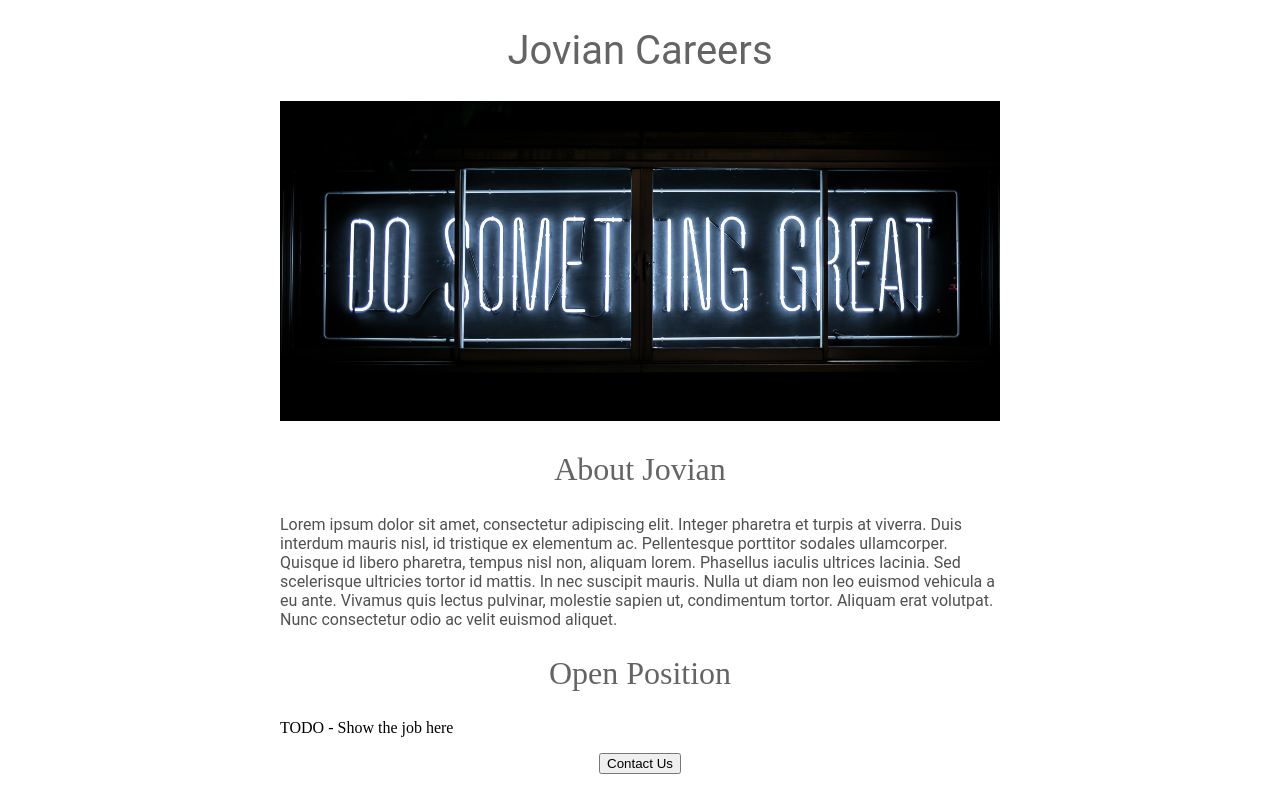
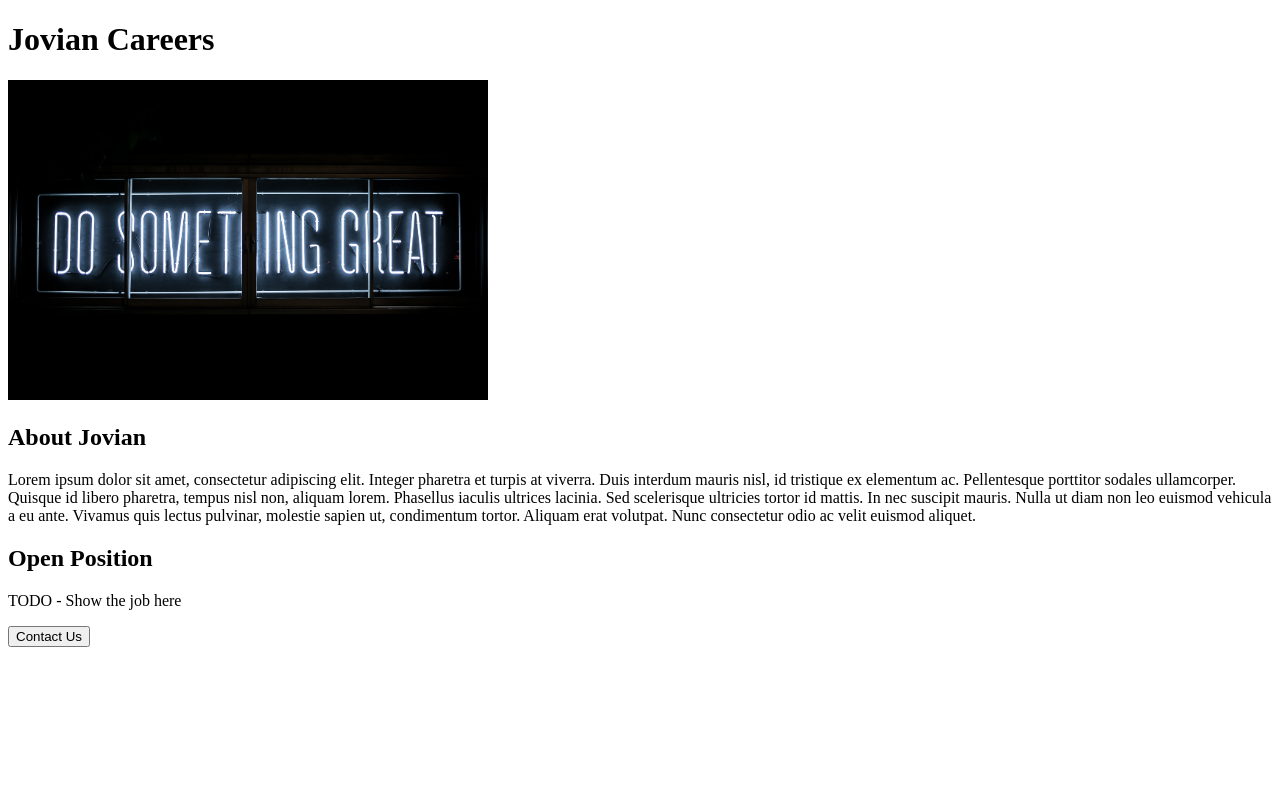
Before and after one commit to dk7cat/flask-tutorial-website, a Flask app: page / in a window 1280 px wide. Run offline with Flask 3, Linux system fonts and the light colour scheme.

Commit message:
delete style css

```diff
--- a/templates/home.html
+++ b/templates/home.html
@@ -1,48 +1,14 @@
 <!DOCTYPE html>
 <html lang="en">
     <head>
-        <meta charset="UTF-8">
         <title>Jovian Careers</title>
-        <style>
-            h1 {
-                font-size: 40px;
-                font-family: Roboto;
-                font-weight: normal;
-                color: rgb(100, 100, 100);
-                text-align: center;
-            }
-
-            #banner {
-                width: 100%;
-                heigth: 368px;
-                object-fit: cover;
-            }
-
-            h2 {
-                font_family: Roboto;
-                font-size: 32px;
-                color: rgb(100, 100, 100);
-                text-align: center;
-                font-weight: normal;
-            }
-
-            .bodytext {
-                font-family: Roboto;
-                color: rgb(80, 80, 80);
-            }
-
-            #container {
-                max-width: 720px;
-                margin: 0 auto 0 auto;
-            }
-        </style>
     </head>
     <body>
         <div id="container">
             <h1>Jovian Careers</h1>
-            <img id="banner" src="static/banner.jpg" height="320">
+            <img src="static/banner.jpg" height="320">
             <h2>About Jovian</h2>
-            <p class="bodytext">
+            <p>
                 Lorem ipsum dolor sit amet, consectetur adipiscing elit.
                 Integer pharetra et turpis at viverra. Duis interdum mauris nisl, id tristique ex elementum ac.
                 Pellentesque porttitor sodales ullamcorper. Quisque id libero pharetra, tempus nisl non, aliquam lorem.
@@ -52,7 +18,7 @@
             </p>
             <h2>Open Position</h2>
             <p>TODO - Show the job here</p>
-            <div style="text-align:center;">
+            <div>
                 <button>Contact Us</button>
             </div>
         </div>
```
